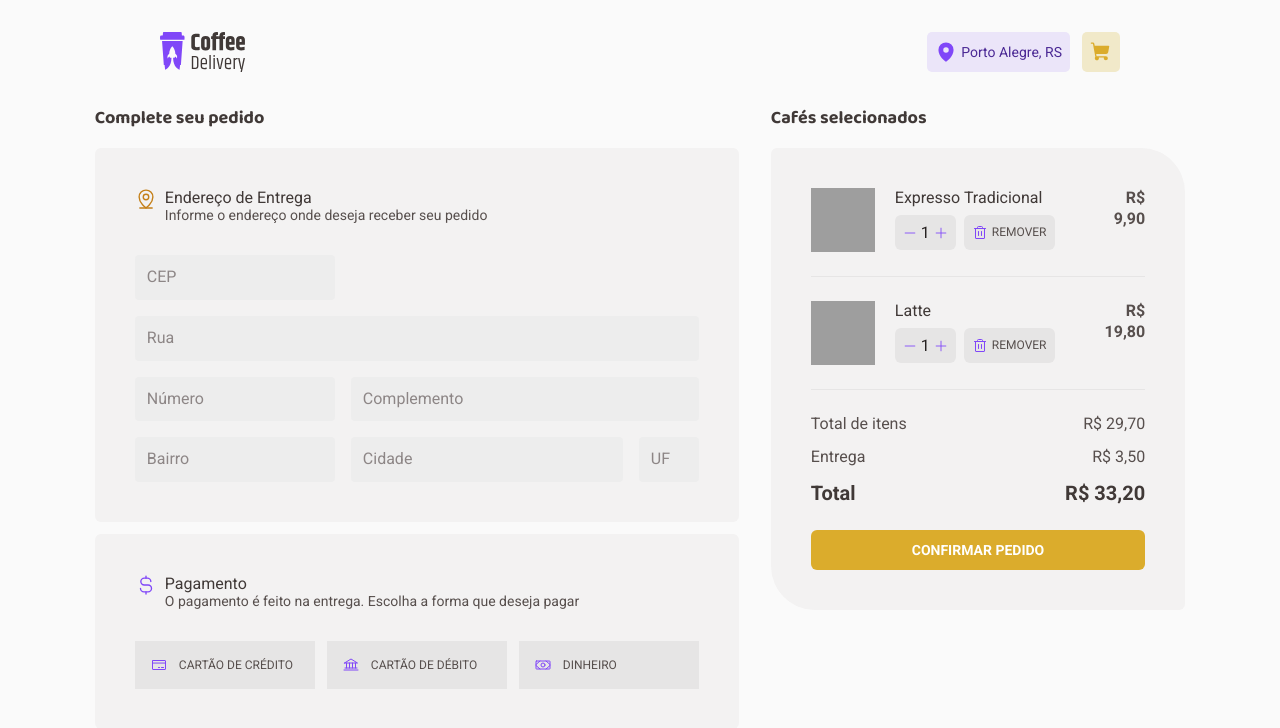
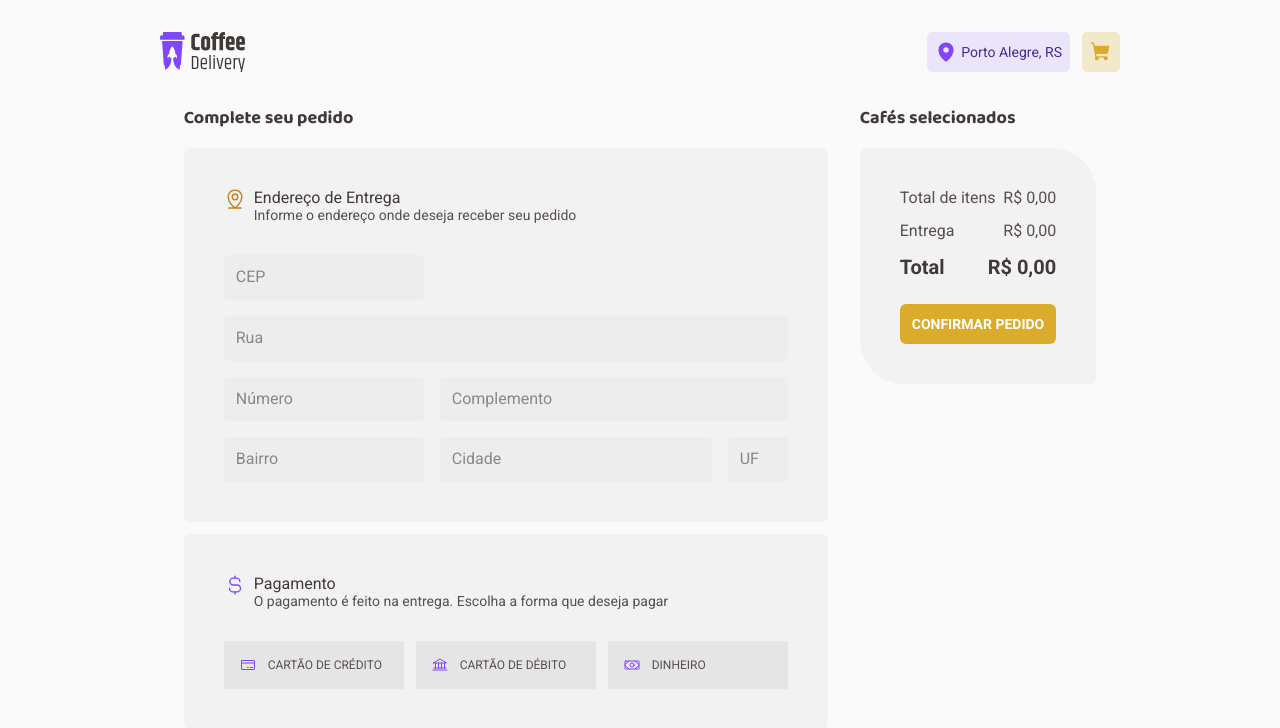
Before and after one commit to fellipefreiire/ignite-react-coffee-delivery, a React (Vite) app: page /checkout in a window 1280 px wide. Shown: the top 728 px of the page. Built offline with nearby package versions, Linux system fonts and the light colour scheme; grey boxes are pictures that could not be loaded.

Commit message:
get data from context to checkout

```diff
--- a/src/pages/Checkout/index.tsx
+++ b/src/pages/Checkout/index.tsx
@@ -1,7 +1,15 @@
 import { Bank, CreditCard, CurrencyDollarSimple, MapPinLine, Minus, Money, Plus, Trash } from 'phosphor-react'
+import { useCart } from '../../store/contexts/CartContex'
+import { formatCurrency } from '../../utils/formatCurrency'
 import * as S from './styles'
 
 export const Checkout = () => {
+  const { cart, removeFromCart } = useCart()
+
+  const handleRemoveCoffeeFromCart = (coffeeId: string) => {
+    removeFromCart(coffeeId)
+  }
+
   return (
     <S.CheckoutContainer>
       <form>
@@ -63,68 +71,46 @@ export const Checkout = () => {
         <S.SelectedCoffees>
           <h1>Cafés selecionados</h1>
           <S.ConfirmRequest>
-            <S.SelectedCoffeeCard>
-              <img src="/public/coffees/tradicional.png" alt="" />
+            {cart.coffees.map((coffee) => (
+              <S.SelectedCoffeeCard key={coffee.id}>
+                <img src={coffee.imgUrl} alt="" />
                 <S.CounterWrapper>
-                <S.CoffeeTitle>Expresso Tradicional</S.CoffeeTitle>
+                  <S.CoffeeTitle>{coffee.title}</S.CoffeeTitle>
                   <S.Counter>
                     <div>
-                    <button>
+                      <button type='button'>
                         <Minus size={14} />
                       </button>
-                    <span>1</span>
-                    <button>
+                      <span>{coffee.quantity}</span>
+                      <button type='button'>
                         <Plus size={14} />
                       </button>
                     </div>
-                  <button>
+                    <button type='button' onClick={() => handleRemoveCoffeeFromCart(coffee.id)}>
                       <Trash size={16} />
                       <span>Remover</span>
                     </button>
                   </S.Counter>
                 </S.CounterWrapper>
                 <S.PriceWrapper>
-                <S.Price>R$ 9,90</S.Price>
+                  <S.Price>R$ {formatCurrency(coffee.price)}</S.Price>
                 </S.PriceWrapper>
               </S.SelectedCoffeeCard>
-
-            <S.SelectedCoffeeCard>
-              <img src="/public/coffees/latte.png" alt="" />
-              <S.CounterWrapper>
-                <S.CoffeeTitle>Latte</S.CoffeeTitle>
-                <S.Counter>
-                  <div>
-                    <button>
-                      <Minus size={14} />
-                    </button>
-                    <span>1</span>
-                    <button>
-                      <Plus size={14} />
-                    </button>
-                  </div>
-                  <button>
-                    <Trash size={16} />
-                    <span>Remover</span>
-                  </button>
-                </S.Counter>
-              </S.CounterWrapper>
-              <S.PriceWrapper>
-                <S.Price>R$ 19,80</S.Price>
-              </S.PriceWrapper>
-            </S.SelectedCoffeeCard>
+            )
+            )}
 
             <S.BillWrapper>
               <S.CostWrapper>
                 <span>Total de itens</span>
-                <span>R$ 29,70</span>
+                <span>R$ {formatCurrency(cart.totalCoffees)}</span>
               </S.CostWrapper>
               <S.CostWrapper>
                 <span>Entrega</span>
-                <span>R$ 3,50</span>
+                <span>R$ {formatCurrency(cart.deliveryCost)}</span>
               </S.CostWrapper>
               <S.TotalCostWrapper>
                 <span>Total</span>
-                <span>R$ 33,20</span>
+                <span>R$ {formatCurrency(cart.totalPrice)}</span>
               </S.TotalCostWrapper>
             </S.BillWrapper>
 
```
Lines whose indentation alone changed are shown as unchanged.
